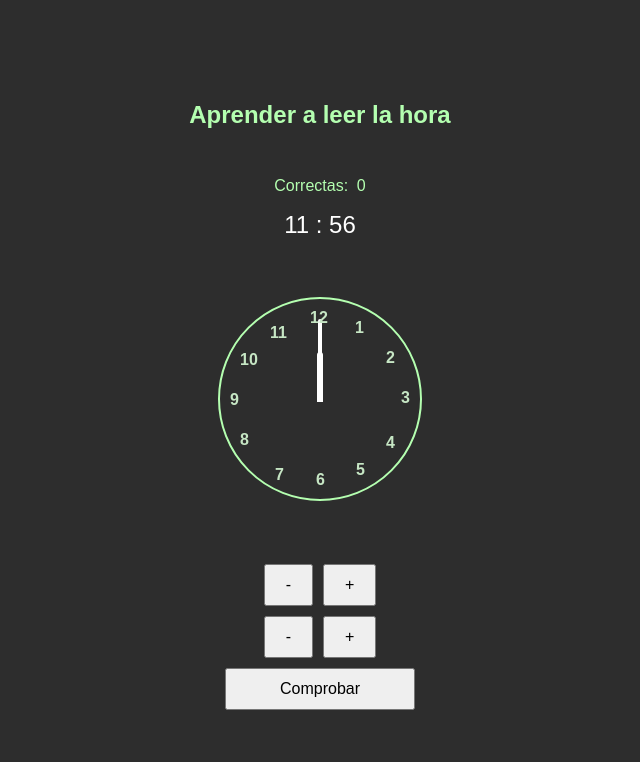
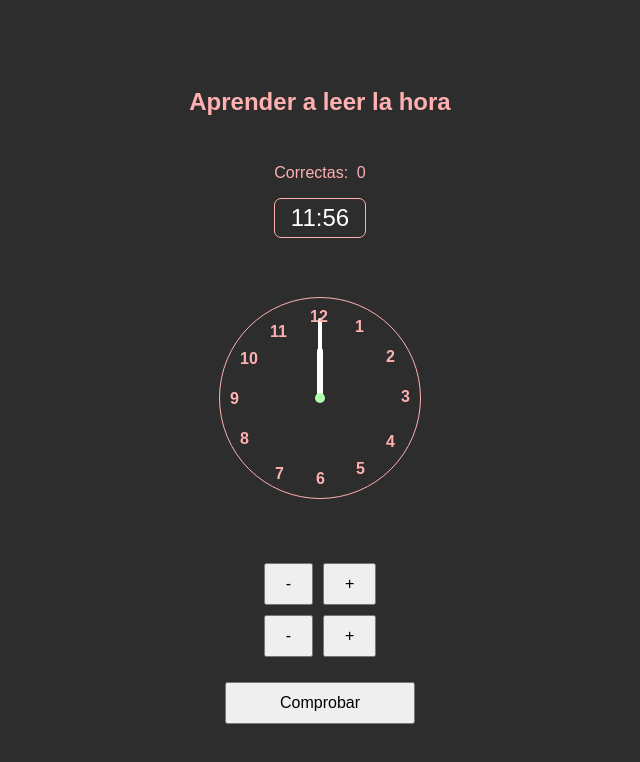
Before and after one commit to HiramRamirezR/aprender-a-leer-la-hora, a plain HTML site: page index.html in a window 1280 px wide. Both pictures are taken after a click on the button "Comprobar". Shown: the whole page, without its empty margins (320-960 px from the left). Drawn offline with Linux system fonts and the light colour scheme.

Commit message:
color changing working fine

```diff
--- a/app.js
+++ b/app.js
@@ -8,6 +8,13 @@ const checkTimeBtn = document.querySelector('#check-time');
 const hour = document.querySelector('#hour');
 const minute = document.querySelector('#minute');
 const contadorDisplay = document.querySelector('#contador');
+const contadorTexto = document.querySelector('.contador-texto');
+const h1 = document.querySelector('h1');
+const clockFace = document.querySelector('.clock-face');
+const numbers = document.querySelectorAll('.number');
+const digital = document.querySelector('.digital');
+
+const colores = ['#b4ffb0', '#f3ffb0', '#b0fbff', '#b0b7ff', '#f2b0ff', '#ffb0b0']
 
 let contador = 0;
 
@@ -78,5 +85,13 @@ checkTimeBtn.addEventListener('click', () => {
     contadorDisplay.innerHTML = contador;
   }
 
+  let randomColor = Math.floor(Math.random() * colores.length);
+  h1.style.color = colores[randomColor];
+  clockFace.style.border = `1px solid ${colores[randomColor]}`;
+  numbers.forEach(number => number.style.color = colores[randomColor]);
+  contadorDisplay.style.color = colores[randomColor];
+  contadorTexto.style.color = colores[randomColor];
+  digital.style.border = `1px solid ${colores[randomColor]}`;
+
   digitalTime();
 });
--- a/index.html
+++ b/index.html
@@ -11,7 +11,7 @@
 <body>
   <h1>Aprender a leer la hora</h1>
   <div class="contador">
-    <p>Correctas: </p>
+    <p class="contador-texto">Correctas: </p>
     <span id="contador">0</span>
   </div>
   <div class="digital">
@@ -23,6 +23,7 @@
     <div class="clock-face">
       <div class="hand hour-hand"></div>
       <div class="hand minute-hand"></div>
+      <div class="circle"></div>
       <div class="number number1">1</div>
       <div class="number number2">2</div>
       <div class="number number3">3</div>
--- a/style.scss
+++ b/style.scss
@@ -18,6 +18,12 @@ h1 {
 
 .digital {
   font-size: 1.5rem;
+  border: 1px solid #b4ffb0;
+  padding: 5px;
+  width: 80px;
+  display: flex;
+  justify-content: center;
+  border-radius: 7px;
 }
 
 .contador {
@@ -56,7 +62,7 @@ h1 {
 
 .hour-hand {
   position: relative;
-  top: -22px;
+  top: -25px;
   height: 50px;
   width: 6px;
   border-radius: 6px 6px 0 0;
@@ -69,6 +75,14 @@ h1 {
   width: 4px;
   border-radius: 4px 4px 0 0;
   transform: rotate(0deg);
+}
+
+.circle {
+  width: 10px;
+  height: 10px;
+  border-radius: 50%;
+  background-color: #b4ffb0;
+  position: absolute;
 }
 
 .number {
@@ -155,6 +169,11 @@ h1 {
     justify-content: center;
     align-items: center;
   }
+
+  #check-time {
+    margin-top: 20px;
+    // background-color: #b4ffb0;
+  }
 }
 
 button {
```
Also changed, not shown: style.css, 1 other file.
